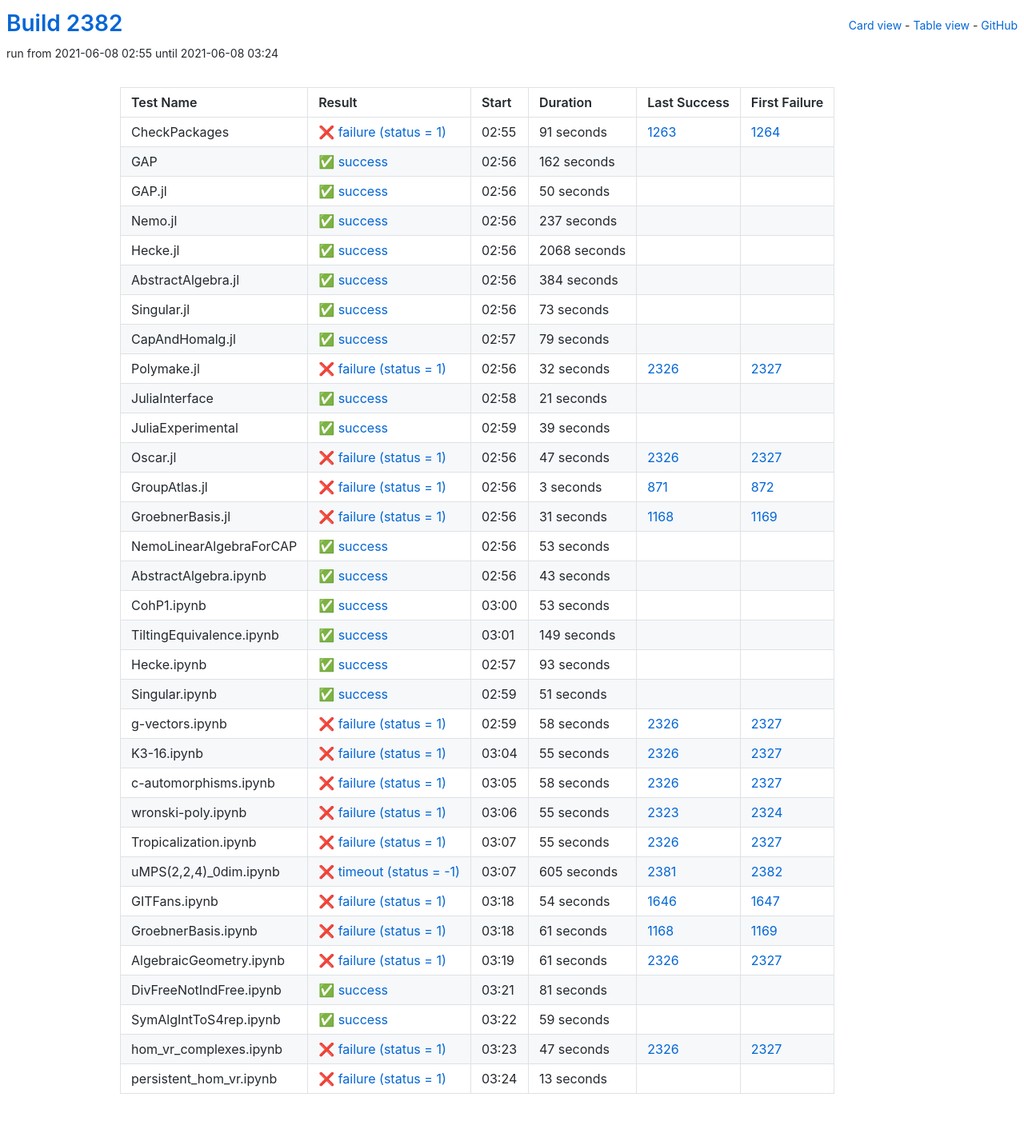
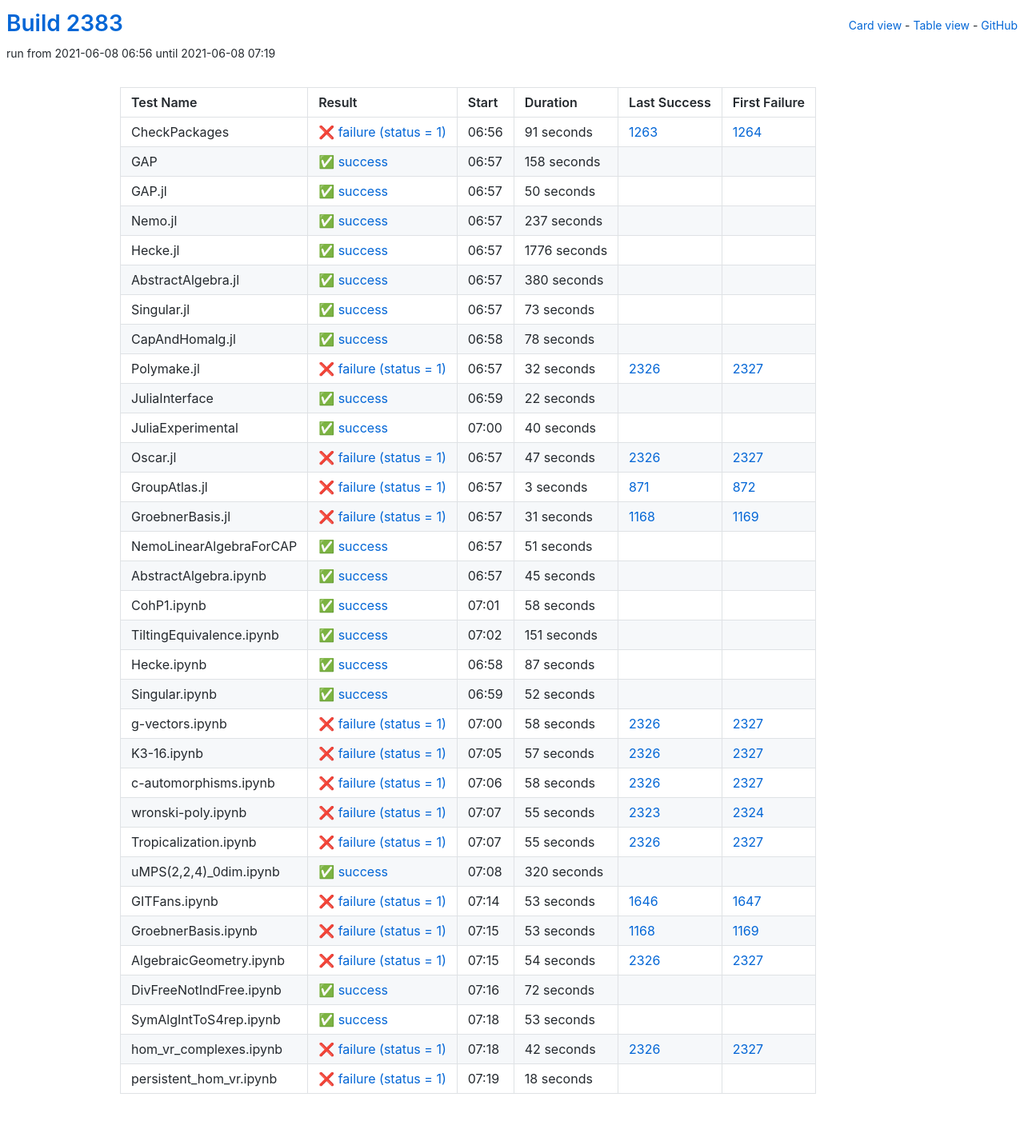
Before and after one commit to oscar-system/oscar-ci-status-stable, a Jekyll site: the page built from table.html, in a window 1280 px wide. Shown: the whole page at 80% size. Built offline with Jekyll 4.4.1, drawn with Linux system fonts in a browser that asks for light colours.

Commit message:
Build #2383

```diff
--- a/_data/ci.yml
+++ b/_data/ci.yml
@@ -1,6 +1,6 @@
 ---
-build: 2382
-build_url: https://oscarci.mathematik.uni-kl.de/job/oscar-stable/2382/
+build: 2383
+build_url: https://oscarci.mathematik.uni-kl.de/job/oscar-stable/2383/
 job: oscar-stable
 organization: oscar-system
 repo: oscar-ci-status-stable
@@ -8,8 +8,8 @@ repourl: https://github.com/oscar-system/oscar-ci-status-stable
 tests:
 - name: CheckPackages
   id: checkpackages
-  log: https://oscarci.mathematik.uni-kl.de/job/oscar-stable/2382/artifact/logs/build-2382/CheckPackages.log
-  start: 2021-06-08 02:55
+  log: https://oscarci.mathematik.uni-kl.de/job/oscar-stable/2383/artifact/logs/build-2383/CheckPackages.log
+  start: 2021-06-08 06:56
   success: false
   exitcode: 1
   status: failure
@@ -20,20 +20,20 @@ tests:
   first_failure_url: https://oscarci.mathematik.uni-kl.de/job/oscar-stable/1264/
 - name: GAP
   id: gap
-  log: https://oscarci.mathematik.uni-kl.de/job/oscar-stable/2382/artifact/logs/build-2382/GAP.log
-  start: 2021-06-08 02:56
+  log: https://oscarci.mathematik.uni-kl.de/job/oscar-stable/2383/artifact/logs/build-2383/GAP.log
+  start: 2021-06-08 06:57
   success: true
   exitcode: 0
   status: success
-  duration: 162
+  duration: 158
   last_success: false
   last_success_url:
   first_failure: false
   first_failure_url:
 - name: GAP.jl
   id: gap-jl
-  log: https://oscarci.mathematik.uni-kl.de/job/oscar-stable/2382/artifact/logs/build-2382/GAP.jl.log
-  start: 2021-06-08 02:56
+  log: https://oscarci.mathematik.uni-kl.de/job/oscar-stable/2383/artifact/logs/build-2383/GAP.jl.log
+  start: 2021-06-08 06:57
   success: true
   exitcode: 0
   status: success
@@ -44,8 +44,8 @@ tests:
   first_failure_url:
 - name: Nemo.jl
   id: nemo-jl
-  log: https://oscarci.mathematik.uni-kl.de/job/oscar-stable/2382/artifact/logs/build-2382/Nemo.jl.log
-  start: 2021-06-08 02:56
+  log: https://oscarci.mathematik.uni-kl.de/job/oscar-stable/2383/artifact/logs/build-2383/Nemo.jl.log
+  start: 2021-06-08 06:57
   success: true
   exitcode: 0
   status: success
@@ -56,32 +56,32 @@ tests:
   first_failure_url:
 - name: Hecke.jl
   id: hecke-jl
-  log: https://oscarci.mathematik.uni-kl.de/job/oscar-stable/2382/artifact/logs/build-2382/Hecke.jl.log
-  start: 2021-06-08 02:56
+  log: https://oscarci.mathematik.uni-kl.de/job/oscar-stable/2383/artifact/logs/build-2383/Hecke.jl.log
+  start: 2021-06-08 06:57
   success: true
   exitcode: 0
   status: success
-  duration: 2068
+  duration: 1776
   last_success: false
   last_success_url:
   first_failure: false
   first_failure_url:
 - name: AbstractAlgebra.jl
   id: abstractalgebra-jl
-  log: https://oscarci.mathematik.uni-kl.de/job/oscar-stable/2382/artifact/logs/build-2382/AbstractAlgebra.jl.log
-  start: 2021-06-08 02:56
+  log: https://oscarci.mathematik.uni-kl.de/job/oscar-stable/2383/artifact/logs/build-2383/AbstractAlgebra.jl.log
+  start: 2021-06-08 06:57
   success: true
   exitcode: 0
   status: success
-  duration: 384
+  duration: 380
   last_success: false
   last_success_url:
   first_failure: false
   first_failure_url:
 - name: Singular.jl
   id: singular-jl
-  log: https://oscarci.mathematik.uni-kl.de/job/oscar-stable/2382/artifact/logs/build-2382/Singular.jl.log
-  start: 2021-06-08 02:56
+  log: https://oscarci.mathematik.uni-kl.de/job/oscar-stable/2383/artifact/logs/build-2383/Singular.jl.log
+  start: 2021-06-08 06:57
   success: true
   exitcode: 0
   status: success
@@ -92,20 +92,20 @@ tests:
   first_failure_url:
 - name: CapAndHomalg.jl
   id: capandhomalg-jl
-  log: https://oscarci.mathematik.uni-kl.de/job/oscar-stable/2382/artifact/logs/build-2382/CapAndHomalg.jl.log
-  start: 2021-06-08 02:57
+  log: https://oscarci.mathematik.uni-kl.de/job/oscar-stable/2383/artifact/logs/build-2383/CapAndHomalg.jl.log
+  start: 2021-06-08 06:58
   success: true
   exitcode: 0
   status: success
-  duration: 79
+  duration: 78
   last_success: false
   last_success_url:
   first_failure: false
   first_failure_url:
 - name: Polymake.jl
   id: polymake-jl
-  log: https://oscarci.mathematik.uni-kl.de/job/oscar-stable/2382/artifact/logs/build-2382/Polymake.jl.log
-  start: 2021-06-08 02:56
+  log: https://oscarci.mathematik.uni-kl.de/job/oscar-stable/2383/artifact/logs/build-2383/Polymake.jl.log
+  start: 2021-06-08 06:57
   success: false
   exitcode: 1
   status: failure
@@ -116,32 +116,32 @@ tests:
   first_failure_url: https://oscarci.mathematik.uni-kl.de/job/oscar-stable/2327/
 - name: JuliaInterface
   id: juliainterface
-  log: https://oscarci.mathematik.uni-kl.de/job/oscar-stable/2382/artifact/logs/build-2382/JuliaInterface.log
-  start: 2021-06-08 02:58
+  log: https://oscarci.mathematik.uni-kl.de/job/oscar-stable/2383/artifact/logs/build-2383/JuliaInterface.log
+  start: 2021-06-08 06:59
   success: true
   exitcode: 0
   status: success
-  duration: 21
+  duration: 22
   last_success: false
   last_success_url:
   first_failure: false
   first_failure_url:
 - name: JuliaExperimental
   id: juliaexperimental
-  log: https://oscarci.mathematik.uni-kl.de/job/oscar-stable/2382/artifact/logs/build-2382/JuliaExperimental.log
-  start: 2021-06-08 02:59
+  log: https://oscarci.mathematik.uni-kl.de/job/oscar-stable/2383/artifact/logs/build-2383/JuliaExperimental.log
+  start: 2021-06-08 07:00
   success: true
   exitcode: 0
   status: success
-  duration: 39
+  duration: 40
   last_success: false
   last_success_url:
   first_failure: false
   first_failure_url:
 - name: Oscar.jl
   id: oscar-jl
-  log: https://oscarci.mathematik.uni-kl.de/job/oscar-stable/2382/artifact/logs/build-2382/Oscar.jl.log
-  start: 2021-06-08 02:56
+  log: https://oscarci.mathematik.uni-kl.de/job/oscar-stable/2383/artifact/logs/build-2383/Oscar.jl.log
+  start: 2021-06-08 06:57
   success: false
   exitcode: 1
   status: failure
@@ -152,8 +152,8 @@ tests:
   first_failure_url: https://oscarci.mathematik.uni-kl.de/job/oscar-stable/2327/
 - name: GroupAtlas.jl
   id: groupatlas-jl
-  log: https://oscarci.mathematik.uni-kl.de/job/oscar-stable/2382/artifact/logs/build-2382/GroupAtlas.jl.log
-  start: 2021-06-08 02:56
+  log: https://oscarci.mathematik.uni-kl.de/job/oscar-stable/2383/artifact/logs/build-2383/GroupAtlas.jl.log
+  start: 2021-06-08 06:57
   success: false
   exitcode: 1
   status: failure
@@ -164,8 +164,8 @@ tests:
   first_failure_url: https://oscarci.mathematik.uni-kl.de/job/oscar-stable/872/
 - name: GroebnerBasis.jl
   id: groebnerbasis-jl
-  log: https://oscarci.mathematik.uni-kl.de/job/oscar-stable/2382/artifact/logs/build-2382/GroebnerBasis.jl.log
-  start: 2021-06-08 02:56
+  log: https://oscarci.mathematik.uni-kl.de/job/oscar-stable/2383/artifact/logs/build-2383/GroebnerBasis.jl.log
+  start: 2021-06-08 06:57
   success: false
   exitcode: 1
   status: failure
@@ -176,68 +176,8 @@ tests:
   first_failure_url: https://oscarci.mathematik.uni-kl.de/job/oscar-stable/1169/
 - name: NemoLinearAlgebraForCAP
   id: nemolinearalgebraforcap
-  log: https://oscarci.mathematik.uni-kl.de/job/oscar-stable/2382/artifact/logs/build-2382/NemoLinearAlgebraForCAP.log
-  start: 2021-06-08 02:56
-  success: true
-  exitcode: 0
-  status: success
-  duration: 53
-  last_success: false
-  last_success_url:
-  first_failure: false
-  first_failure_url:
-- name: AbstractAlgebra.ipynb
-  id: abstractalgebra-ipynb
-  log: https://oscarci.mathematik.uni-kl.de/job/oscar-stable/2382/artifact/logs/build-2382/AbstractAlgebra.ipynb.log
-  start: 2021-06-08 02:56
-  success: true
-  exitcode: 0
-  status: success
-  duration: 43
-  last_success: false
-  last_success_url:
-  first_failure: false
-  first_failure_url:
-- name: CohP1.ipynb
-  id: cohp1-ipynb
-  log: https://oscarci.mathematik.uni-kl.de/job/oscar-stable/2382/artifact/logs/build-2382/CohP1.ipynb.log
-  start: 2021-06-08 03:00
-  success: true
-  exitcode: 0
-  status: success
-  duration: 53
-  last_success: false
-  last_success_url:
-  first_failure: false
-  first_failure_url:
-- name: TiltingEquivalence.ipynb
-  id: tiltingequivalence-ipynb
-  log: https://oscarci.mathematik.uni-kl.de/job/oscar-stable/2382/artifact/logs/build-2382/TiltingEquivalence.ipynb.log
-  start: 2021-06-08 03:01
-  success: true
-  exitcode: 0
-  status: success
-  duration: 149
-  last_success: false
-  last_success_url:
-  first_failure: false
-  first_failure_url:
-- name: Hecke.ipynb
-  id: hecke-ipynb
-  log: https://oscarci.mathematik.uni-kl.de/job/oscar-stable/2382/artifact/logs/build-2382/Hecke.ipynb.log
-  start: 2021-06-08 02:57
-  success: true
-  exitcode: 0
-  status: success
-  duration: 93
-  last_success: false
-  last_success_url:
-  first_failure: false
-  first_failure_url:
-- name: Singular.ipynb
-  id: singular-ipynb
-  log: https://oscarci.mathematik.uni-kl.de/job/oscar-stable/2382/artifact/logs/build-2382/Singular.ipynb.log
-  start: 2021-06-08 02:59
+  log: https://oscarci.mathematik.uni-kl.de/job/oscar-stable/2383/artifact/logs/build-2383/NemoLinearAlgebraForCAP.log
+  start: 2021-06-08 06:57
   success: true
   exitcode: 0
   status: success
@@ -246,10 +186,70 @@ tests:
   last_success_url:
   first_failure: false
   first_failure_url:
+- name: AbstractAlgebra.ipynb
+  id: abstractalgebra-ipynb
+  log: https://oscarci.mathematik.uni-kl.de/job/oscar-stable/2383/artifact/logs/build-2383/AbstractAlgebra.ipynb.log
+  start: 2021-06-08 06:57
+  success: true
+  exitcode: 0
+  status: success
+  duration: 45
+  last_success: false
+  last_success_url:
+  first_failure: false
+  first_failure_url:
+- name: CohP1.ipynb
+  id: cohp1-ipynb
+  log: https://oscarci.mathematik.uni-kl.de/job/oscar-stable/2383/artifact/logs/build-2383/CohP1.ipynb.log
+  start: 2021-06-08 07:01
+  success: true
+  exitcode: 0
+  status: success
+  duration: 58
+  last_success: false
+  last_success_url:
+  first_failure: false
+  first_failure_url:
+- name: TiltingEquivalence.ipynb
+  id: tiltingequivalence-ipynb
+  log: https://oscarci.mathematik.uni-kl.de/job/oscar-stable/2383/artifact/logs/build-2383/TiltingEquivalence.ipynb.log
+  start: 2021-06-08 07:02
+  success: true
+  exitcode: 0
+  status: success
+  duration: 151
+  last_success: false
+  last_success_url:
+  first_failure: false
+  first_failure_url:
+- name: Hecke.ipynb
+  id: hecke-ipynb
+  log: https://oscarci.mathematik.uni-kl.de/job/oscar-stable/2383/artifact/logs/build-2383/Hecke.ipynb.log
+  start: 2021-06-08 06:58
+  success: true
+  exitcode: 0
+  status: success
+  duration: 87
+  last_success: false
+  last_success_url:
+  first_failure: false
+  first_failure_url:
+- name: Singular.ipynb
+  id: singular-ipynb
+  log: https://oscarci.mathematik.uni-kl.de/job/oscar-stable/2383/artifact/logs/build-2383/Singular.ipynb.log
+  start: 2021-06-08 06:59
+  success: true
+  exitcode: 0
+  status: success
+  duration: 52
+  last_success: false
+  last_success_url:
+  first_failure: false
+  first_failure_url:
 - name: g-vectors.ipynb
   id: g-vectors-ipynb
-  log: https://oscarci.mathematik.uni-kl.de/job/oscar-stable/2382/artifact/logs/build-2382/g-vectors.ipynb.log
-  start: 2021-06-08 02:59
+  log: https://oscarci.mathematik.uni-kl.de/job/oscar-stable/2383/artifact/logs/build-2383/g-vectors.ipynb.log
+  start: 2021-06-08 07:00
   success: false
   exitcode: 1
   status: failure
@@ -260,20 +260,20 @@ tests:
   first_failure_url: https://oscarci.mathematik.uni-kl.de/job/oscar-stable/2327/
 - name: K3-16.ipynb
   id: k3-16-ipynb
-  log: https://oscarci.mathematik.uni-kl.de/job/oscar-stable/2382/artifact/logs/build-2382/K3-16.ipynb.log
-  start: 2021-06-08 03:04
+  log: https://oscarci.mathematik.uni-kl.de/job/oscar-stable/2383/artifact/logs/build-2383/K3-16.ipynb.log
+  start: 2021-06-08 07:05
   success: false
   exitcode: 1
   status: failure
-  duration: 55
+  duration: 57
   last_success: 2326
   last_success_url: https://oscarci.mathematik.uni-kl.de/job/oscar-stable/2326/
   first_failure: 2327
   first_failure_url: https://oscarci.mathematik.uni-kl.de/job/oscar-stable/2327/
 - name: c-automorphisms.ipynb
   id: c-automorphisms-ipynb
-  log: https://oscarci.mathematik.uni-kl.de/job/oscar-stable/2382/artifact/logs/build-2382/c-automorphisms.ipynb.log
-  start: 2021-06-08 03:05
+  log: https://oscarci.mathematik.uni-kl.de/job/oscar-stable/2383/artifact/logs/build-2383/c-automorphisms.ipynb.log
+  start: 2021-06-08 07:06
   success: false
   exitcode: 1
   status: failure
@@ -284,8 +284,8 @@ tests:
   first_failure_url: https://oscarci.mathematik.uni-kl.de/job/oscar-stable/2327/
 - name: wronski-poly.ipynb
   id: wronski-poly-ipynb
-  log: https://oscarci.mathematik.uni-kl.de/job/oscar-stable/2382/artifact/logs/build-2382/wronski-poly.ipynb.log
-  start: 2021-06-08 03:06
+  log: https://oscarci.mathematik.uni-kl.de/job/oscar-stable/2383/artifact/logs/build-2383/wronski-poly.ipynb.log
+  start: 2021-06-08 07:07
   success: false
   exitcode: 1
   status: failure
@@ -296,8 +296,8 @@ tests:
   first_failure_url: https://oscarci.mathematik.uni-kl.de/job/oscar-stable/2324/
 - name: Tropicalization.ipynb
   id: tropicalization-ipynb
-  log: https://oscarci.mathematik.uni-kl.de/job/oscar-stable/2382/artifact/logs/build-2382/Tropicalization.ipynb.log
-  start: 2021-06-08 03:07
+  log: https://oscarci.mathematik.uni-kl.de/job/oscar-stable/2383/artifact/logs/build-2383/Tropicalization.ipynb.log
+  start: 2021-06-08 07:07
   success: false
   exitcode: 1
   status: failure
@@ -308,96 +308,96 @@ tests:
   first_failure_url: https://oscarci.mathematik.uni-kl.de/job/oscar-stable/2327/
 - name: uMPS(2,2,4)_0dim.ipynb
   id: umps-2-2-4-0dim-ipynb
-  log: https://oscarci.mathematik.uni-kl.de/job/oscar-stable/2382/artifact/logs/build-2382/uMPS-2-2-4-_0dim.ipynb.log
-  start: 2021-06-08 03:07
-  success: false
-  exitcode: -1
-  status: timeout
-  duration: 605
-  last_success: 2381
-  last_success_url: https://oscarci.mathematik.uni-kl.de/job/oscar-stable/2381/
-  first_failure: 2382
-  first_failure_url: https://oscarci.mathematik.uni-kl.de/job/oscar-stable/2382/
+  log: https://oscarci.mathematik.uni-kl.de/job/oscar-stable/2383/artifact/logs/build-2383/uMPS-2-2-4-_0dim.ipynb.log
+  start: 2021-06-08 07:08
+  success: true
+  exitcode: 0
+  status: success
+  duration: 320
+  last_success: false
+  last_success_url:
+  first_failure: false
+  first_failure_url:
 - name: GITFans.ipynb
   id: gitfans-ipynb
-  log: https://oscarci.mathematik.uni-kl.de/job/oscar-stable/2382/artifact/logs/build-2382/GITFans.ipynb.log
-  start: 2021-06-08 03:18
+  log: https://oscarci.mathematik.uni-kl.de/job/oscar-stable/2383/artifact/logs/build-2383/GITFans.ipynb.log
+  start: 2021-06-08 07:14
   success: false
   exitcode: 1
   status: failure
-  duration: 54
+  duration: 53
   last_success: 1646
   last_success_url: https://oscarci.mathematik.uni-kl.de/job/oscar-stable/1646/
   first_failure: 1647
   first_failure_url: https://oscarci.mathematik.uni-kl.de/job/oscar-stable/1647/
 - name: GroebnerBasis.ipynb
   id: groebnerbasis-ipynb
-  log: https://oscarci.mathematik.uni-kl.de/job/oscar-stable/2382/artifact/logs/build-2382/GroebnerBasis.ipynb.log
-  start: 2021-06-08 03:18
+  log: https://oscarci.mathematik.uni-kl.de/job/oscar-stable/2383/artifact/logs/build-2383/GroebnerBasis.ipynb.log
+  start: 2021-06-08 07:15
   success: false
   exitcode: 1
   status: failure
-  duration: 61
+  duration: 53
   last_success: 1168
   last_success_url: https://oscarci.mathematik.uni-kl.de/job/oscar-stable/1168/
   first_failure: 1169
   first_failure_url: https://oscarci.mathematik.uni-kl.de/job/oscar-stable/1169/
 - name: AlgebraicGeometry.ipynb
   id: algebraicgeometry-ipynb
-  log: https://oscarci.mathematik.uni-kl.de/job/oscar-stable/2382/artifact/logs/build-2382/AlgebraicGeometry.ipynb.log
-  start: 2021-06-08 03:19
+  log: https://oscarci.mathematik.uni-kl.de/job/oscar-stable/2383/artifact/logs/build-2383/AlgebraicGeometry.ipynb.log
+  start: 2021-06-08 07:15
   success: false
   exitcode: 1
   status: failure
-  duration: 61
+  duration: 54
   last_success: 2326
   last_success_url: https://oscarci.mathematik.uni-kl.de/job/oscar-stable/2326/
   first_failure: 2327
   first_failure_url: https://oscarci.mathematik.uni-kl.de/job/oscar-stable/2327/
 - name: DivFreeNotIndFree.ipynb
   id: divfreenotindfree-ipynb
-  log: https://oscarci.mathematik.uni-kl.de/job/oscar-stable/2382/artifact/logs/build-2382/DivFreeNotIndFree.ipynb.log
-  start: 2021-06-08 03:21
+  log: https://oscarci.mathematik.uni-kl.de/job/oscar-stable/2383/artifact/logs/build-2383/DivFreeNotIndFree.ipynb.log
+  start: 2021-06-08 07:16
   success: true
   exitcode: 0
   status: success
-  duration: 81
+  duration: 72
   last_success: false
   last_success_url:
   first_failure: false
   first_failure_url:
 - name: SymAlgIntToS4rep.ipynb
   id: symalginttos4rep-ipynb
-  log: https://oscarci.mathematik.uni-kl.de/job/oscar-stable/2382/artifact/logs/build-2382/SymAlgIntToS4rep.ipynb.log
-  start: 2021-06-08 03:22
+  log: https://oscarci.mathematik.uni-kl.de/job/oscar-stable/2383/artifact/logs/build-2383/SymAlgIntToS4rep.ipynb.log
+  start: 2021-06-08 07:18
   success: true
   exitcode: 0
   status: success
-  duration: 59
+  duration: 53
   last_success: false
   last_success_url:
   first_failure: false
   first_failure_url:
 - name: hom_vr_complexes.ipynb
   id: hom-vr-complexes-ipynb
-  log: https://oscarci.mathematik.uni-kl.de/job/oscar-stable/2382/artifact/logs/build-2382/hom_vr_complexes.ipynb.log
-  start: 2021-06-08 03:23
+  log: https://oscarci.mathematik.uni-kl.de/job/oscar-stable/2383/artifact/logs/build-2383/hom_vr_complexes.ipynb.log
+  start: 2021-06-08 07:18
   success: false
   exitcode: 1
   status: failure
-  duration: 47
+  duration: 42
   last_success: 2326
   last_success_url: https://oscarci.mathematik.uni-kl.de/job/oscar-stable/2326/
   first_failure: 2327
   first_failure_url: https://oscarci.mathematik.uni-kl.de/job/oscar-stable/2327/
 - name: persistent_hom_vr.ipynb
   id: persistent-hom-vr-ipynb
-  log: https://oscarci.mathematik.uni-kl.de/job/oscar-stable/2382/artifact/logs/build-2382/persistent_hom_vr.ipynb.log
-  start: 2021-06-08 03:24
+  log: https://oscarci.mathematik.uni-kl.de/job/oscar-stable/2383/artifact/logs/build-2383/persistent_hom_vr.ipynb.log
+  start: 2021-06-08 07:19
   success: false
   exitcode: 1
   status: failure
-  duration: 13
+  duration: 18
   last_success: false
   last_success_url:
   first_failure: false
```
Also changed, not shown: README.md.
